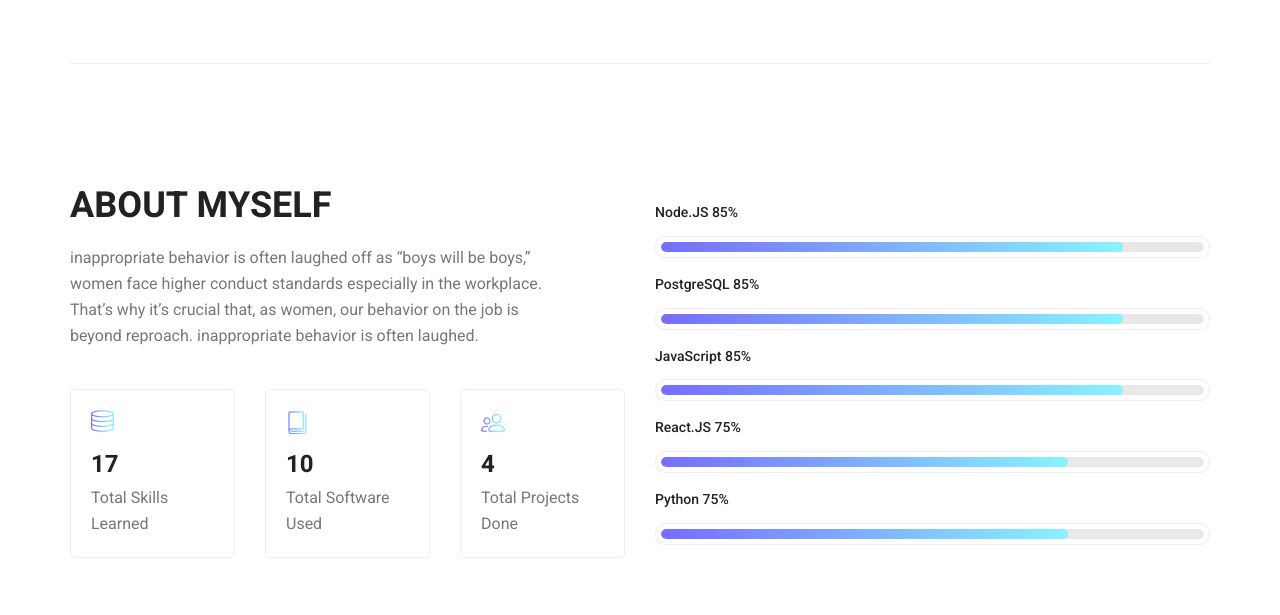
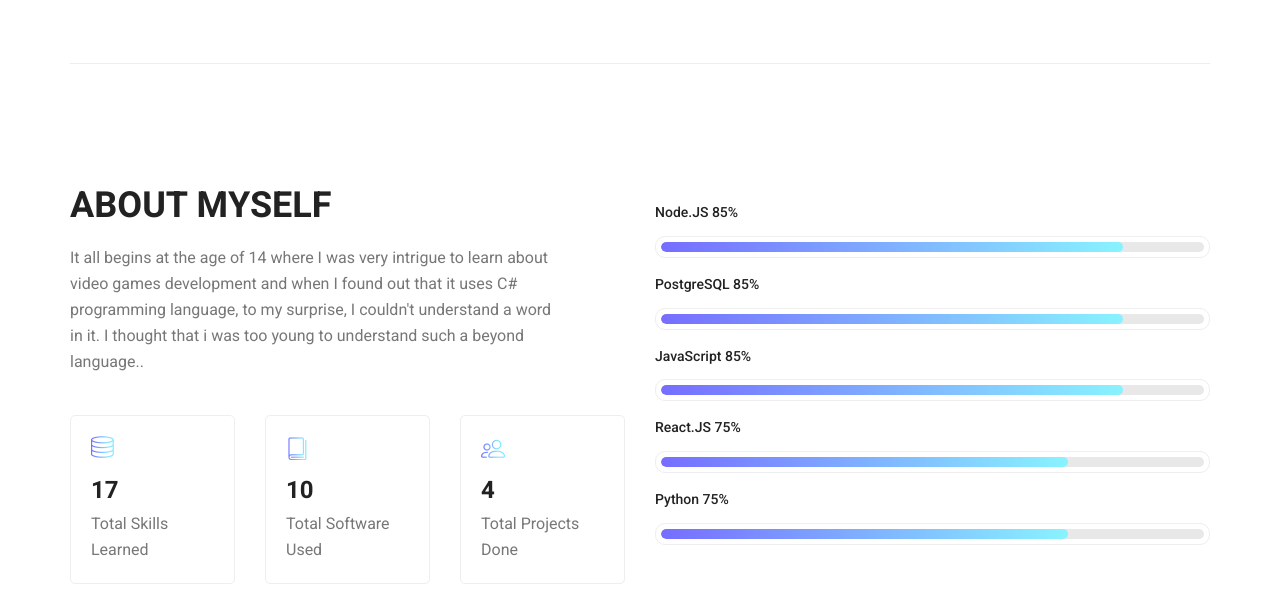
Before and after one commit to nikjefni/jeffPortfolio, a Flask app: page / in a window 1280 px wide. Shown: the part 997-1612 px from the top of the page. Run offline with Flask 2, Linux system fonts and the light colour scheme; some libraries are stand-ins or nearby versions.

Commit message:
change home page info

```diff
--- a/templates/index.html
+++ b/templates/index.html
@@ -100,9 +100,10 @@
 				<div class="col-lg-6">
 					<div class="welcome_text">
 						<h4>About Myself</h4>
-						<p>inappropriate behavior is often laughed off as “boys will be boys,” women face higher conduct
-							standards especially in the workplace. That’s why it’s crucial that, as women, our behavior
-							on the job is beyond reproach. inappropriate behavior is often laughed.</p>
+						<p>It all begins at the age of 14 where I was very intrigue to learn about video games development and
+							when I found out that it uses C# programming language, to my surprise, I couldn't understand a word
+							in
+							it. I thought that i was too young to understand such a beyond language..</p>
 						<div class="row">
 							<div class="col-md-4">
 								<div class="wel_item">
```
